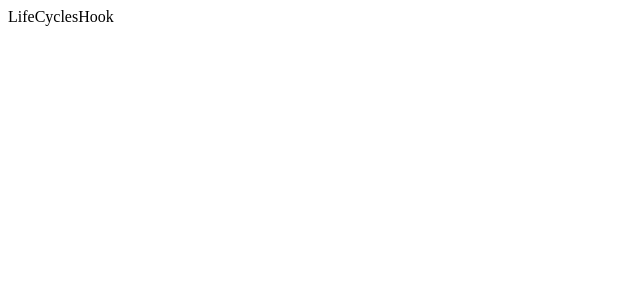
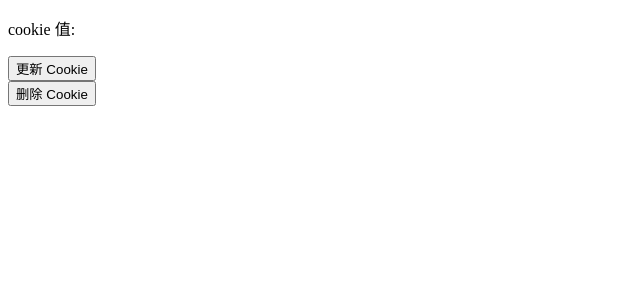
Before and after one commit to yk-a111y/react-comp, a React (Create React App) app: page / in a window 1280 px wide. Shown: the top 300 px of the page, without its empty margins (0-640 px from the left). Built offline with nearby package versions, Linux system fonts and the light colour scheme.

Commit message:
feat: 基于JS-cookie的useCookie

```diff
--- a/package.json
+++ b/package.json
@@ -52,6 +52,7 @@
   "devDependencies": {
     "@craco/craco": "^7.1.0",
     "@eslint/js": "^9.8.0",
+    "@types/js-cookie": "^3.0.6",
     "@types/lodash-es": "^4.17.12",
     "@types/node": "^22.0.2",
     "@types/react-lazyload": "^3.2.3",
--- a/src/components/Apps/HooksApp.tsx
+++ b/src/components/Apps/HooksApp.tsx
@@ -1,8 +1,9 @@
 import MountedStateHook from "@/components/Hooks/useMountedStateHook";
 import LifeCyclesHook from "@/components/Hooks/useLifeCyclesHook";
+import CookieHook from "@/components/Hooks/useCookieHook";
 
 const HooksApp = () => {
-  return <LifeCyclesHook />;
+  return <CookieHook />;
 };
 
 export default HooksApp;
--- /dev/null
+++ b/src/components/Hooks/useCookieHook.tsx
@@ -0,0 +1,25 @@
+import { useEffect } from "react";
+import useCookie from "@/hooks/useCookie";
+
+const CookieHook = () => {
+  const [value, updateCookie, deleteCookie] = useCookie("test");
+
+  useEffect(() => {
+    deleteCookie();
+  }, []);
+
+  const updateCookieHandler = () => {
+    updateCookie("test2");
+  };
+
+  return (
+    <div>
+      <p>cookie 值: {value}</p>
+      <button onClick={updateCookieHandler}>更新 Cookie</button>
+      <br />
+      <button onClick={deleteCookie}>删除 Cookie</button>
+    </div>
+  );
+};
+
+export default CookieHook;
--- /dev/null
+++ b/src/hooks/useCookie.tsx
@@ -0,0 +1,31 @@
+import { useCallback, useState } from "react";
+import Cookies from "js-cookie";
+
+const useCookie = (
+  cookieName: string
+): [
+  string | null,
+  (newValue: string, options?: Cookies.CookieAttributes) => void,
+  () => void,
+] => {
+  const [value, setValue] = useState<string | null>(
+    () => Cookies.get(cookieName) || null
+  );
+
+  const updateCookie = useCallback(
+    (newValue: string, options?: Cookies.CookieAttributes) => {
+      Cookies.set(cookieName, newValue, options);
+      setValue(newValue);
+    },
+    [cookieName]
+  );
+
+  const deleteCookie = useCallback(() => {
+    Cookies.remove(cookieName);
+    setValue(null);
+  }, [cookieName]);
+
+  return [value, updateCookie, deleteCookie];
+};
+
+export default useCookie;
```
Also changed, not shown: 1 other file (tests, documents, lock files or other folders).
